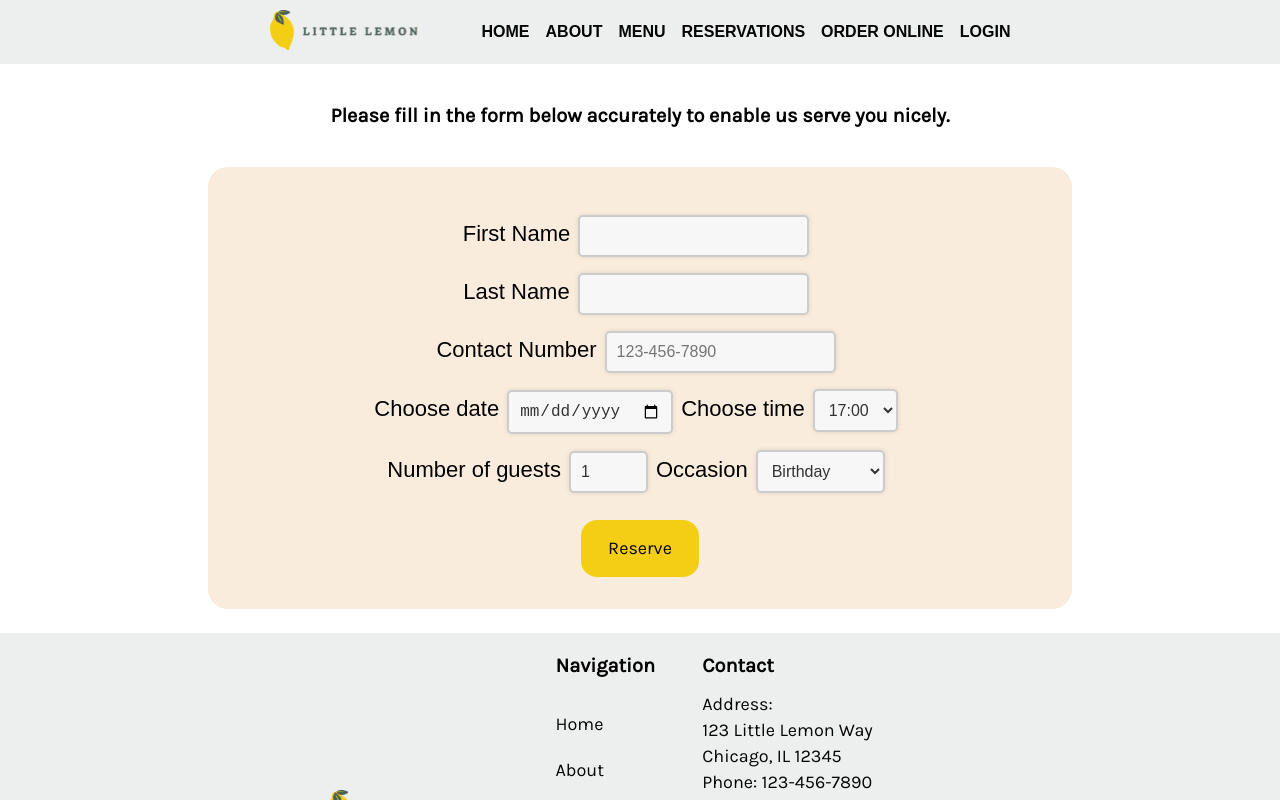
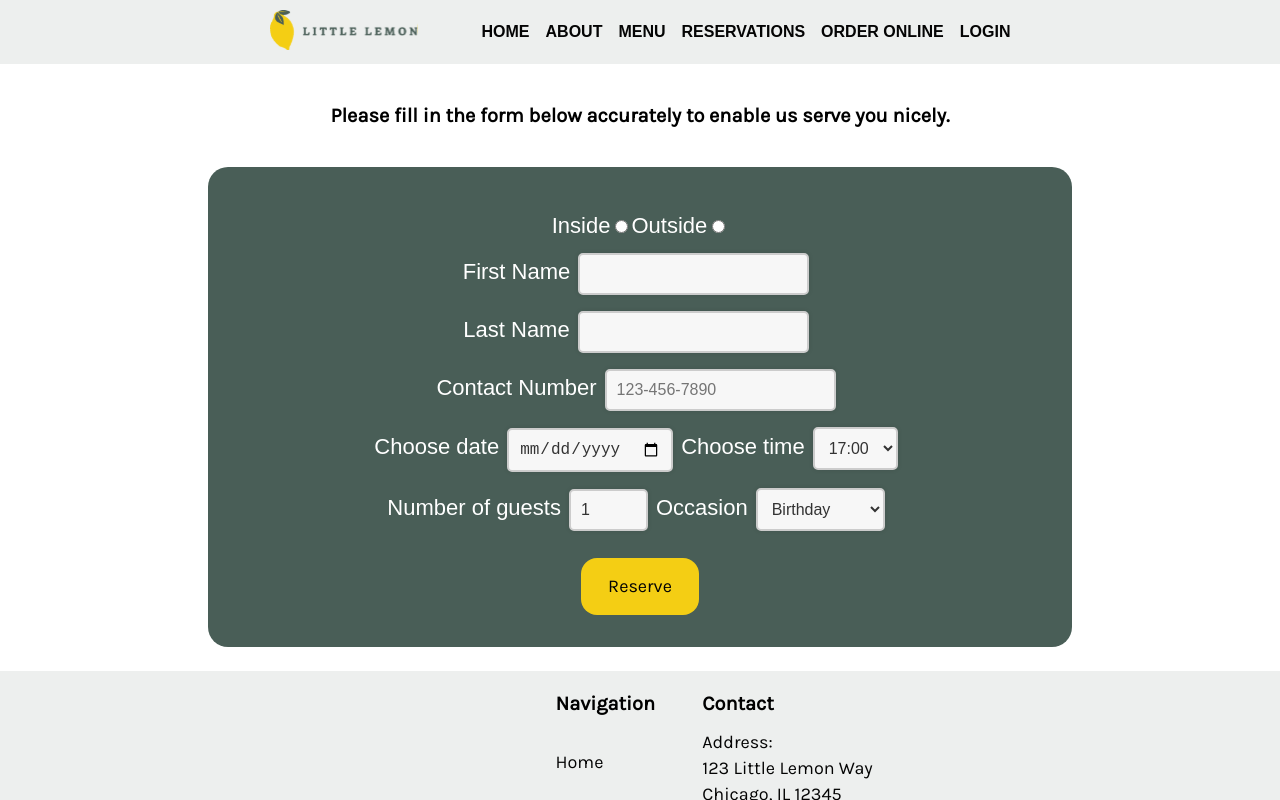
Before and after one commit to 934152/capstone, a React (Create React App) app: page /booking in a window 1280 px wide. Shown: the top 800 px of the page. Built offline with nearby package versions, Linux system fonts and the light colour scheme; a web font is replaced by a local one.

Commit message:
Added radio buttons for user to select if they want to sit outside or inside. Added styling for radio buttons on booking form.

```diff
--- a/src/App.css
+++ b/src/App.css
@@ -207,13 +207,14 @@ main {
 }
 
 form{
-  background-color: #faecdc;
+  background-color: #495E57;
   width:65%;
   margin-inline: auto;
   text-align: center;
   padding: 2em 1em;
   margin-bottom: 1.5em;
   border-radius: 20px;
+  color:#FFFFFF;
 }
 
 .seperate{
--- a/src/components/BookingForm.jsx
+++ b/src/components/BookingForm.jsx
@@ -43,6 +43,12 @@ export default function BookingForm({availableTimes, dispatch, submitForm}) {
         <p className="form-desc">Please fill in the form below accurately to enable us serve you nicely.</p>
         <form onSubmit={handleSubmit}>
           <div className="seperate">
+            <label for="inside">Inside</label>
+            <input type="radio" id="inside" name="location" value={formData.inside} onChange={handleFormChange}/>
+            <label for="outside">Outside</label>
+            <input type="radio" id="outside" name="location" value={formData.outside} onChange={handleFormChange}/>
+          </div>
+          <div className="seperate">
             <label htmlFor="first-name">First Name</label>
             <input type="text" id="first-name" name="firstName" value={formData.firstName} onChange={handleFormChange} required />
           </div>
```
